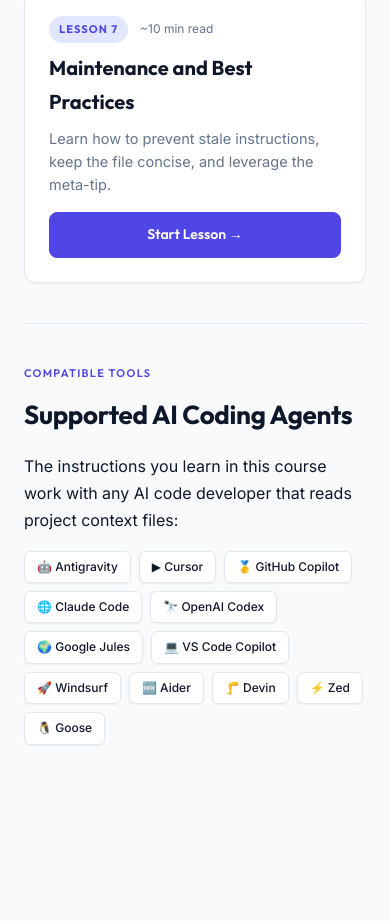
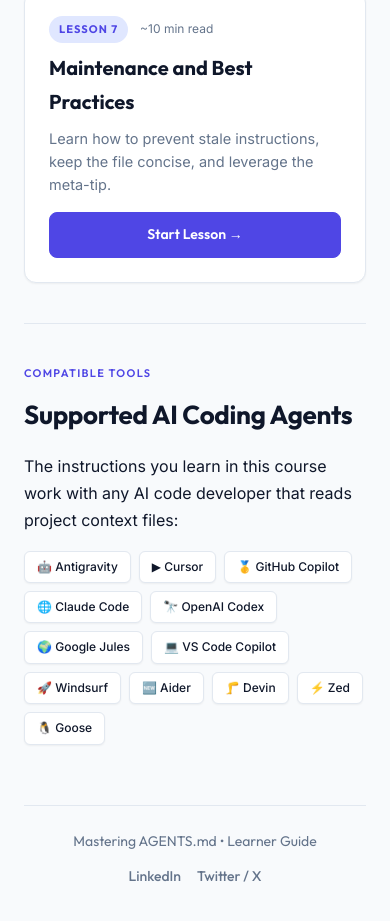
Before and after one commit to smaddinieni/Mastering-AGENTS.md--From-Coder-to-Agentic-Engineer, a plain HTML site: page index.html in a window 390 px wide. Shown: the part 2746-3667 px from the top of the page. Before the commit the page ends 3611 px from the top, so only its background shows below. Drawn offline with Linux system fonts and the light colour scheme.

Commit message:
Add footer with navigation links to all lesson pages and update styles

```diff
--- a/index.html
+++ b/index.html
@@ -97,6 +97,37 @@
       .lesson-action .btn {
         width: 100%;
         justify-content: center;
+      }
+    }
+    footer {
+      margin-top: 60px;
+      padding-top: 24px;
+      border-top: 1px solid var(--border);
+      display: flex;
+      justify-content: space-between;
+      align-items: center;
+      color: var(--muted);
+      font-size: 14px;
+      font-family: 'Outfit', sans-serif;
+    }
+    .footer-links {
+      display: flex;
+      gap: 16px;
+    }
+    .footer-links a {
+      color: var(--muted);
+      text-decoration: none;
+      transition: color 0.2s ease;
+      font-weight: 500;
+    }
+    .footer-links a:hover {
+      color: var(--accent);
+    }
+    @media (max-width: 600px) {
+      footer {
+        flex-direction: column;
+        gap: 12px;
+        text-align: center;
       }
     }
   </style>
@@ -271,6 +302,14 @@
     </div>
   </div>
 
+  <footer>
+    <span>Mastering AGENTS.md &bull; Learner Guide</span>
+    <div class="footer-links">
+      <a href="https://www.linkedin.com/in/sabarnathmaddinieni/" target="_blank" rel="noopener noreferrer">LinkedIn</a>
+      <a href="https://x.com/SabarnathX" target="_blank" rel="noopener noreferrer">Twitter / X</a>
+    </div>
+  </footer>
+
 </main>
 
 </body>
--- a/lessons/style.css
+++ b/lessons/style.css
@@ -1119,3 +1119,30 @@
   background: var(--accent-glow);
   transform: translateY(-1px);
 }
+
+footer {
+  margin-top: 40px;
+  padding-top: 20px;
+  border-top: 1px solid var(--border);
+  display: flex;
+  justify-content: space-between;
+  align-items: center;
+  flex-wrap: wrap;
+  gap: 12px;
+  font-size: 13px;
+  color: var(--muted);
+}
+footer a {
+  color: var(--accent);
+  text-decoration: none;
+  font-weight: 500;
+  transition: color 0.2s ease;
+}
+footer a:hover {
+  color: var(--text);
+  text-decoration: underline;
+}
+.footer-links {
+  display: flex;
+  gap: 16px;
+}
```
Also changed, not shown: lessons/0001-what-is-agents-md.html (+7 -0 lines), lessons/0002-anatomy-of-agents-md.html (+7 -0 lines), lessons/0003-writing-your-first-agents-md.html (+7 -0 lines), lessons/0004-monorepos-and-hierarchy.html (+7 -0 lines), lessons/0005-advanced-style-and-testing.html (+8 -0 lines), lessons/0006-multi-agent-orchestration.html (+7 -0 lines), lessons/0007-maintenance-and-best-practices.html (+7 -0 lines), reference/agents-md-cheat-sheet.html (+69 -23 lines).
